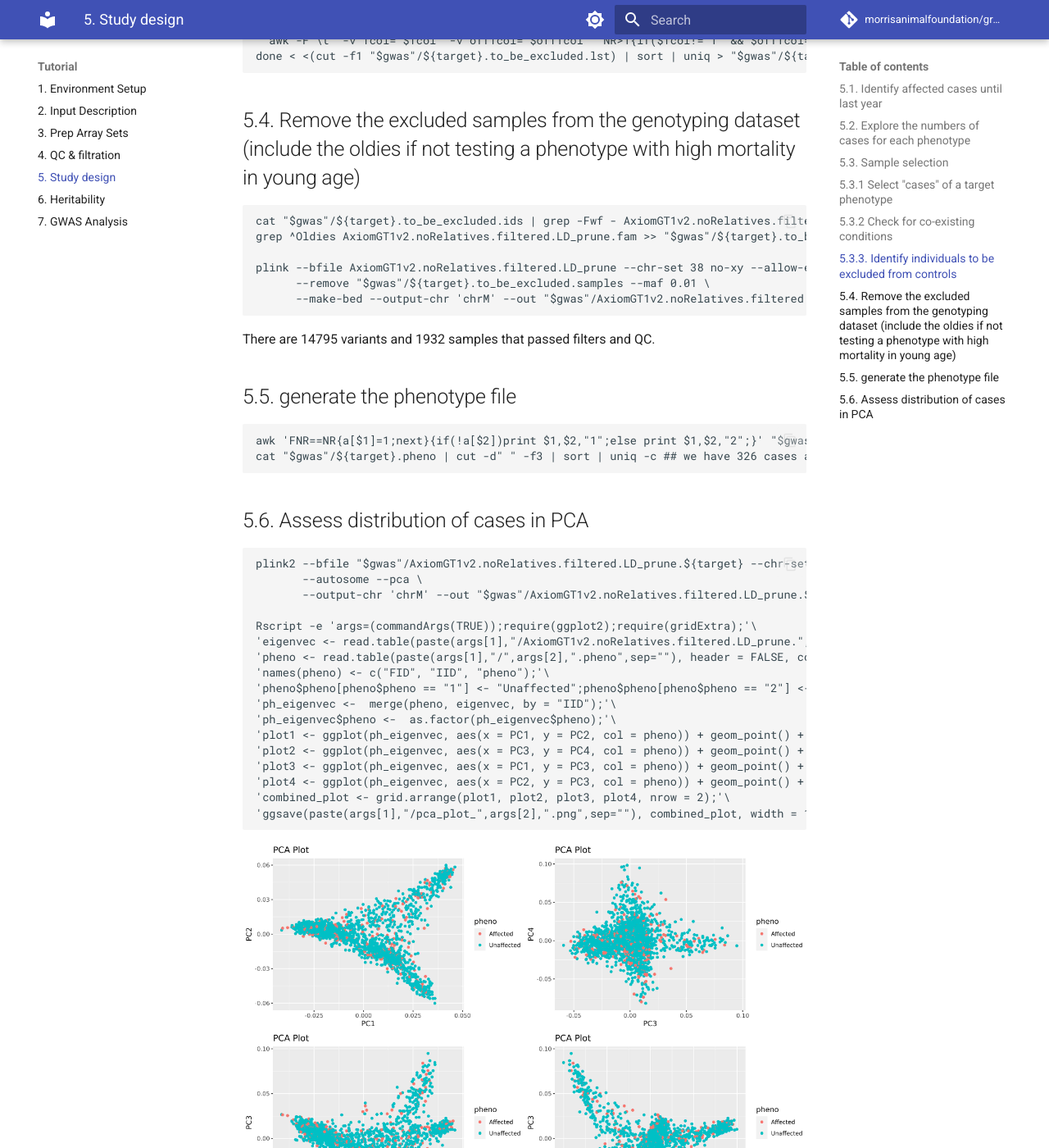
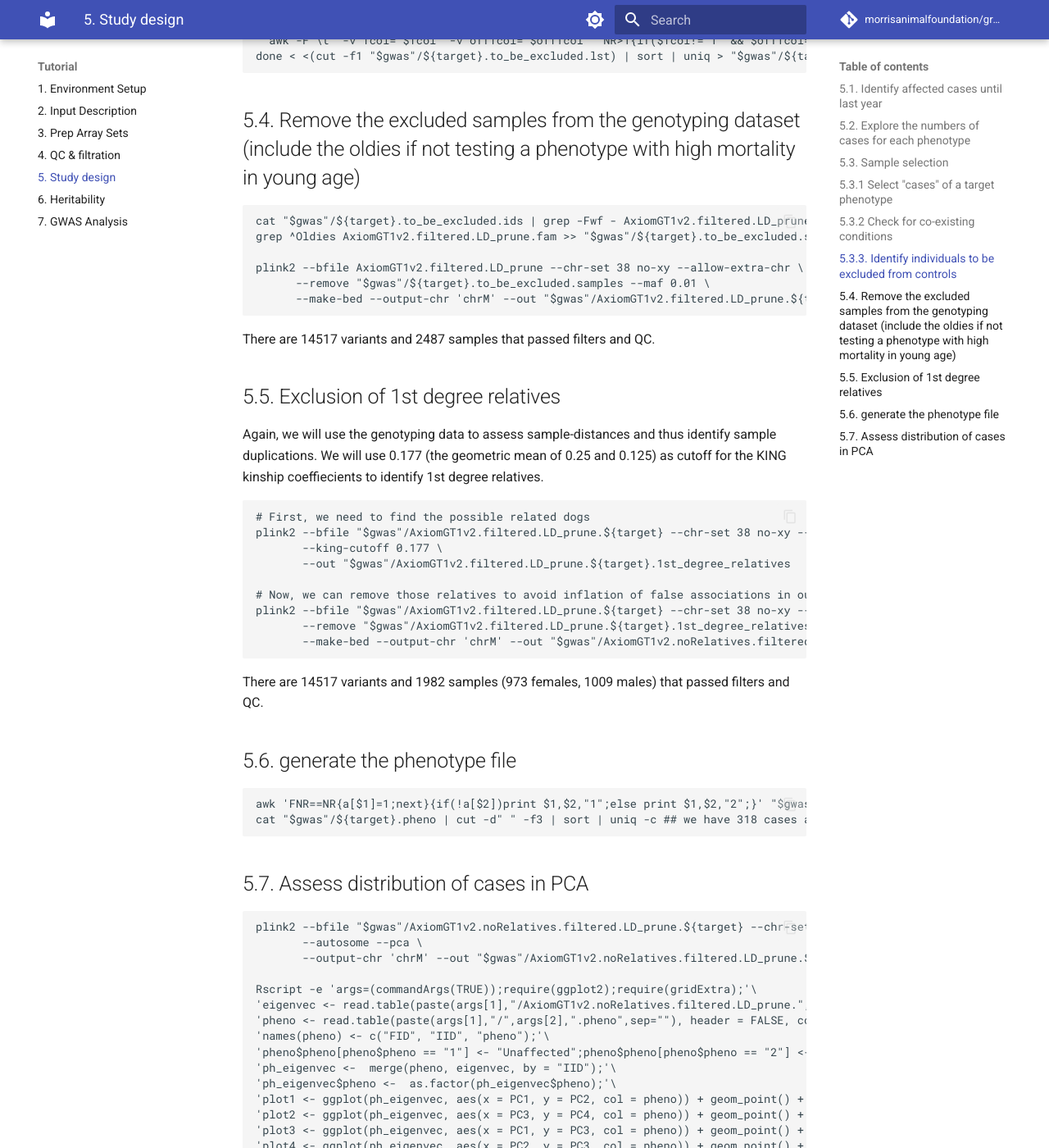
Before and after one commit to morrisanimalfoundation/grGWAS, an MkDocs documentation site: the page built from docs/5.pheno.md, in a window 1280 px wide and 1400 px high, scrolled down 1847 px. Shown: the whole window at 82% size. Built offline with MkDocs 1.6.1 and Material for MkDocs 9.7.7, drawn with Linux system fonts in a browser that asks for light colours; comment, search, counter and statistics services are not loaded.

Commit message:
add the step of relatives exclusion to pheno

````diff
--- a/docs/5.pheno.md
+++ b/docs/5.pheno.md
@@ -62,23 +62,40 @@ done < <(cut -f1 "$gwas"/${target}.to_be_excluded.lst) | sort | uniq > "$gwas"/$
 
 ## 5.4. Remove the excluded samples from the genotyping dataset (include the oldies if not testing a phenotype with high mortality in young age)
 ```
-cat "$gwas"/${target}.to_be_excluded.ids | grep -Fwf - AxiomGT1v2.noRelatives.filtered.LD_prune.fam > "$gwas"/${target}.to_be_excluded.samples
-grep ^Oldies AxiomGT1v2.noRelatives.filtered.LD_prune.fam >> "$gwas"/${target}.to_be_excluded.samples
+cat "$gwas"/${target}.to_be_excluded.ids | grep -Fwf - AxiomGT1v2.filtered.LD_prune.fam > "$gwas"/${target}.to_be_excluded.samples
+grep ^Oldies AxiomGT1v2.filtered.LD_prune.fam >> "$gwas"/${target}.to_be_excluded.samples
 
-plink --bfile AxiomGT1v2.noRelatives.filtered.LD_prune --chr-set 38 no-xy --allow-extra-chr \
+plink2 --bfile AxiomGT1v2.filtered.LD_prune --chr-set 38 no-xy --allow-extra-chr \
       --remove "$gwas"/${target}.to_be_excluded.samples --maf 0.01 \
-      --make-bed --output-chr 'chrM' --out "$gwas"/AxiomGT1v2.noRelatives.filtered.LD_prune.${target}
+      --make-bed --output-chr 'chrM' --out "$gwas"/AxiomGT1v2.filtered.LD_prune.${target}
 ```
-There are 14795 variants and 1932 samples that passed filters and QC.
+There are 14517 variants and 2487 samples that passed filters and QC.
 
 
-## 5.5. generate the phenotype file
+## 5.5. Exclusion of 1st degree relatives
+Again, we will use the genotyping data to assess sample-distances and thus identify sample duplications. We will use 0.177 (the geometric mean of 0.25 and 0.125) as cutoff for the KING kinship coeffiecients to identify 1st degree relatives.
+
+```
+# First, we need to find the possible related dogs
+plink2 --bfile "$gwas"/AxiomGT1v2.filtered.LD_prune.${target} --chr-set 38 no-xy --allow-extra-chr \
+       --king-cutoff 0.177 \
+       --out "$gwas"/AxiomGT1v2.filtered.LD_prune.${target}.1st_degree_relatives
+
+# Now, we can remove those relatives to avoid inflation of false associations in our GWAS
+plink2 --bfile "$gwas"/AxiomGT1v2.filtered.LD_prune.${target} --chr-set 38 no-xy --allow-extra-chr \
+       --remove "$gwas"/AxiomGT1v2.filtered.LD_prune.${target}.1st_degree_relatives.king.cutoff.out.id \
+       --make-bed --output-chr 'chrM' --out "$gwas"/AxiomGT1v2.noRelatives.filtered.LD_prune.${target}
+```
+There are 14517 variants and 1982 samples (973 females, 1009 males) that passed filters and QC.
+
+
+## 5.6. generate the phenotype file
 ```
 awk 'FNR==NR{a[$1]=1;next}{if(!a[$2])print $1,$2,"1";else print $1,$2,"2";}' "$gwas"/${target}_cases.ids "$gwas"/AxiomGT1v2.noRelatives.filtered.LD_prune.${target}.fam > "$gwas"/${target}.pheno
-cat "$gwas"/${target}.pheno | cut -d" " -f3 | sort | uniq -c ## we have 326 cases and 1606 controls
+cat "$gwas"/${target}.pheno | cut -d" " -f3 | sort | uniq -c ## we have 318 cases and 1664 controls
 ```
 
-## 5.6. Assess distribution of cases in PCA
+## 5.7. Assess distribution of cases in PCA
 ```
 plink2 --bfile "$gwas"/AxiomGT1v2.noRelatives.filtered.LD_prune.${target} --chr-set 38 no-xy --allow-extra-chr \
        --autosome --pca \
````
